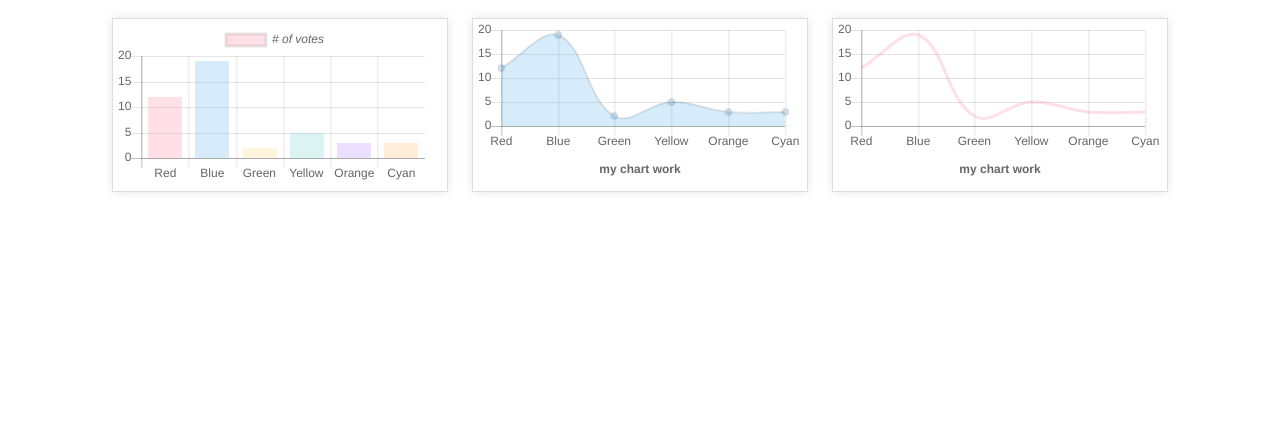
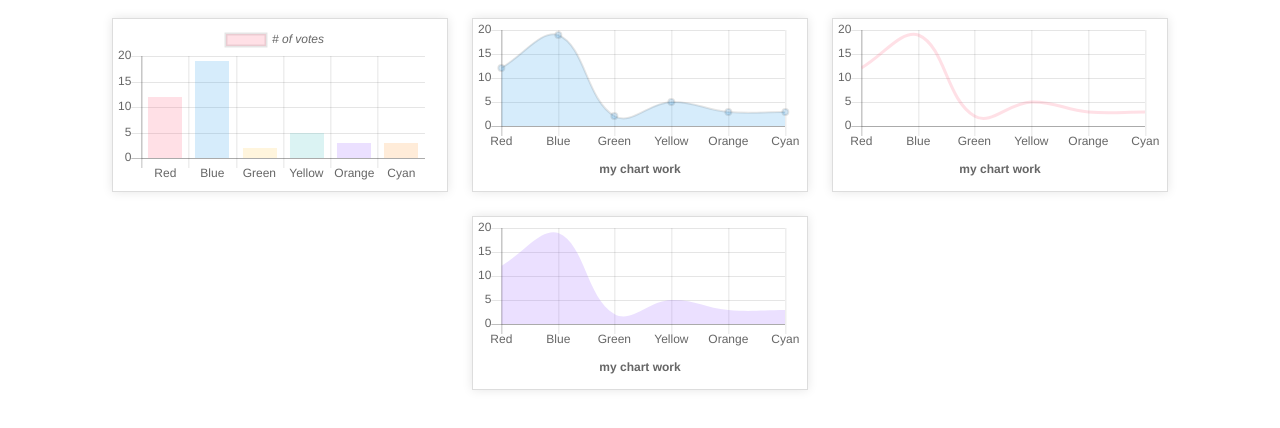
Before and after one commit to mamunmorshed/Chart.js-study, a plain HTML site: page index.html in a window 1280 px wide. Drawn offline with Linux system fonts and the light colour scheme.

Commit message:
practiced line chart with fill only, no points & lines

```diff
--- a/index.html
+++ b/index.html
@@ -12,6 +12,7 @@
 <div><canvas class="chartone"></canvas></div>
 <div><canvas class="charttwo"></canvas></div>
 <div><canvas class="chartthree"></canvas></div>
+<div><canvas class="chartfour"></canvas></div>
 
 <script src="script/Chart.bundle.min.js"></script>
 <script src="script/script.js"></script>
--- a/script/script.js
+++ b/script/script.js
@@ -116,3 +116,43 @@ new Chart(chartthree, {
     }
 
 });
+
+var chartfour = document.querySelectorAll('.chartfour')[0];
+new Chart(chartfour, {
+    type: 'line',
+    data: {
+        labels: ["Red", "Blue", "Green", "Yellow", "Orange", "Cyan"],
+        datasets:[{
+            label: '# of votes',
+            data: [12, 19, 2, 5, 3, 3],
+            fill: true,
+            pointRadius: 0,
+            backgroundColor: 'rgba(153, 102, 255, 0.2)',
+            borderColor: 'rgba(153, 102, 255, 0)',
+            borderWidth: 1
+        }]
+    },
+    options: {
+        title:{
+            display: true,
+            text: 'my chart work',
+            position: 'bottom'
+        },
+        legend: {
+            display: false,
+            position:'bottom'
+        },
+        hover: {
+            mode: 'nearest'
+        },
+        responsive: true,
+        scales: {
+            yAxes:[{
+                ticks: {
+                    beginAtZero: true
+                }
+            }]
+        }
+    }
+
+});
```
